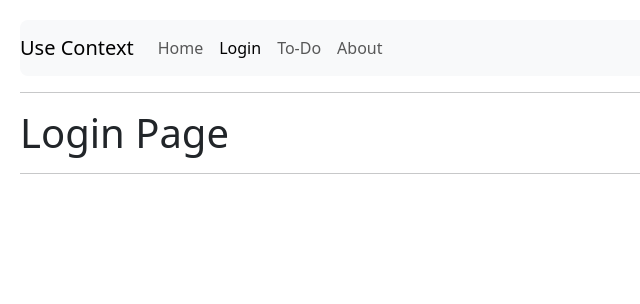
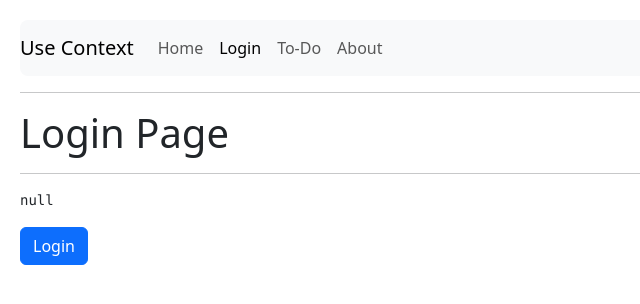
Before and after one commit to NachoBasilio/To-Do-List-Reducer, a React (Vite) app: page /login in a window 1280 px wide. Shown: the top 304 px of the page, without its empty margins (0-640 px from the left). Built offline with nearby package versions, Linux system fonts and the light colour scheme.

Commit message:
usando el contexto

```diff
--- a/src/context/UserPorvider.jsx
+++ b/src/context/UserPorvider.jsx
@@ -1,9 +1,15 @@
 import PropTypes from 'prop-types'
 import UserContext from './UserContext'
+import { useState } from 'react'
+
+
 
 export default function UserPorvider({children}) {
+    const [user, setUser] = useState(null)
+
+
   return (
-    <UserContext.Provider value={{hola:"mundo"}}>
+    <UserContext.Provider value={{user, setUser}}>
         {children}
     </UserContext.Provider>
   )
--- a/src/pages/HomePage.jsx
+++ b/src/pages/HomePage.jsx
@@ -1,10 +1,25 @@
+import { useContext } from "react"
+import UserContext from "../context/UserContext"
 
 
 export default function HomePage() {
+  const {user} = useContext(UserContext)
+
+
   return (
     <>
-        <h1>Home page</h1>
+        <h1>Home page
+            <small>
+                {user?.name}
+            </small>
+        </h1>
         <hr />
+
+        <pre>
+            {
+                JSON.stringify(user, null, 3)
+            }
+        </pre>
     </>
   )
 }
--- a/src/pages/LoginPage.jsx
+++ b/src/pages/LoginPage.jsx
@@ -1,10 +1,33 @@
-
+import { useContext } from 'react'
+import UserContext from '../context/UserContext'
 
 export default function LoginPage() {
+  const {user,setUser} = useContext(UserContext)
+
   return (
     <>
         <h1>Login Page</h1>
         <hr />
+
+        <pre>
+            {
+                JSON.stringify(user, null, 3)
+            }
+        </pre>
+
+        <button onClick={
+            () => {
+                setUser({
+                    id: 123,
+                    name: 'Juanito',
+                    email: "Nacho@gmail.com"
+                })
+              }
+            }
+            className='btn btn-primary'>
+            Login
+        </button>
+
     </>
   )
 }
```
